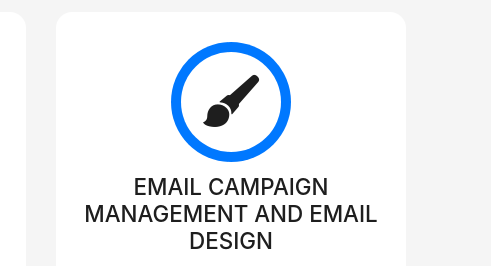
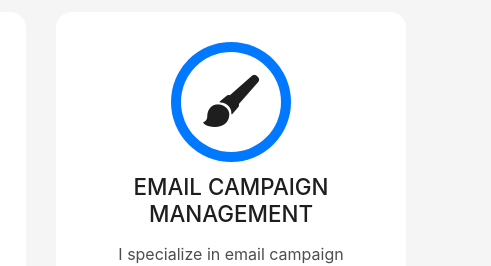
Before and after one commit to KrishnaSanghani/krishnaportfolio.github.io, a plain HTML site: page index.html in a window 1280 px wide. Shown: the part 2469-2735 px from the top of the page, 789-1280 px from the left. Drawn offline with Linux system fonts and the light colour scheme; files whose address does not match are found by name.

Commit message:
Update index.html

```diff
--- a/index.html
+++ b/index.html
@@ -255,7 +255,7 @@ I’m a passionate web designer based in Ahmedabad, India, with over 5 years of
                 <span class="ico-circle"><i class="ion-paintbrush"></i></span>
               </div>
               <div class="service-content">
-                <h2 class="s-title">Email campaign management and email design</h2>
+                <h2 class="s-title">Email campaign management</h2>
                 <p class="s-description text-center">
                 I specialize in email campaign management and email design, creating visually appealing and engaging email templates. I focus on crafting compelling content, optimizing layouts for all devices, and tracking performance to drive conversions and engagement.  </div>
             </div>
```
